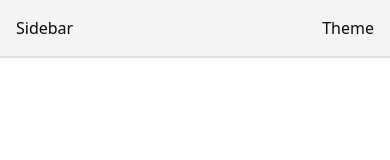
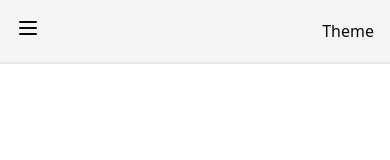
Before and after one commit to Notar-Exchange/dApp, a Next.js app: page / in a window 390 px wide. Shown: the top 160 px of the page. Built offline with nearby package versions, Linux system fonts and the light colour scheme.

Commit message:
feat(layout): mobile sidebar

```diff
--- a/src/components/layout/m.sidebar.tsx
+++ b/src/components/layout/m.sidebar.tsx
@@ -8,10 +8,44 @@
  * -----
  */
 
+"use client";
+
 import type { HTMLAttributes } from "react";
+import { useState } from "react";
+import {
+  Sheet,
+  SheetContent,
+  SheetHeader,
+  SheetTrigger,
+} from "@/components/ui/sheet";
+import { MenuIcon } from "lucide-react";
+import { Routes } from "@/server/routes";
+import Link from "next/link";
+import Logo from "@/components/icon/Logo";
+import LinkList from "@/components/layout/link-list";
 
 function MobileSidebar(props: HTMLAttributes<HTMLDivElement>) {
-  return <div {...props}>Sidebar</div>;
+  const [open, setOpen] = useState(false);
+
+  return (
+    <div {...props}>
+      <Sheet open={open} onOpenChange={setOpen}>
+        <SheetTrigger>
+          <MenuIcon />
+        </SheetTrigger>
+        <SheetContent side="left">
+          <SheetHeader className="pb-4">
+            <Link href={Routes.path.default} onClick={() => setOpen(false)}>
+              <Logo />
+            </Link>
+          </SheetHeader>
+          <div className="space-y-1">
+            <LinkList variant="horizontal" onClick={() => setOpen(false)} />
+          </div>
+        </SheetContent>
+      </Sheet>
+    </div>
+  );
 }
 
 MobileSidebar.displayName = "MobileSidebar";
```
